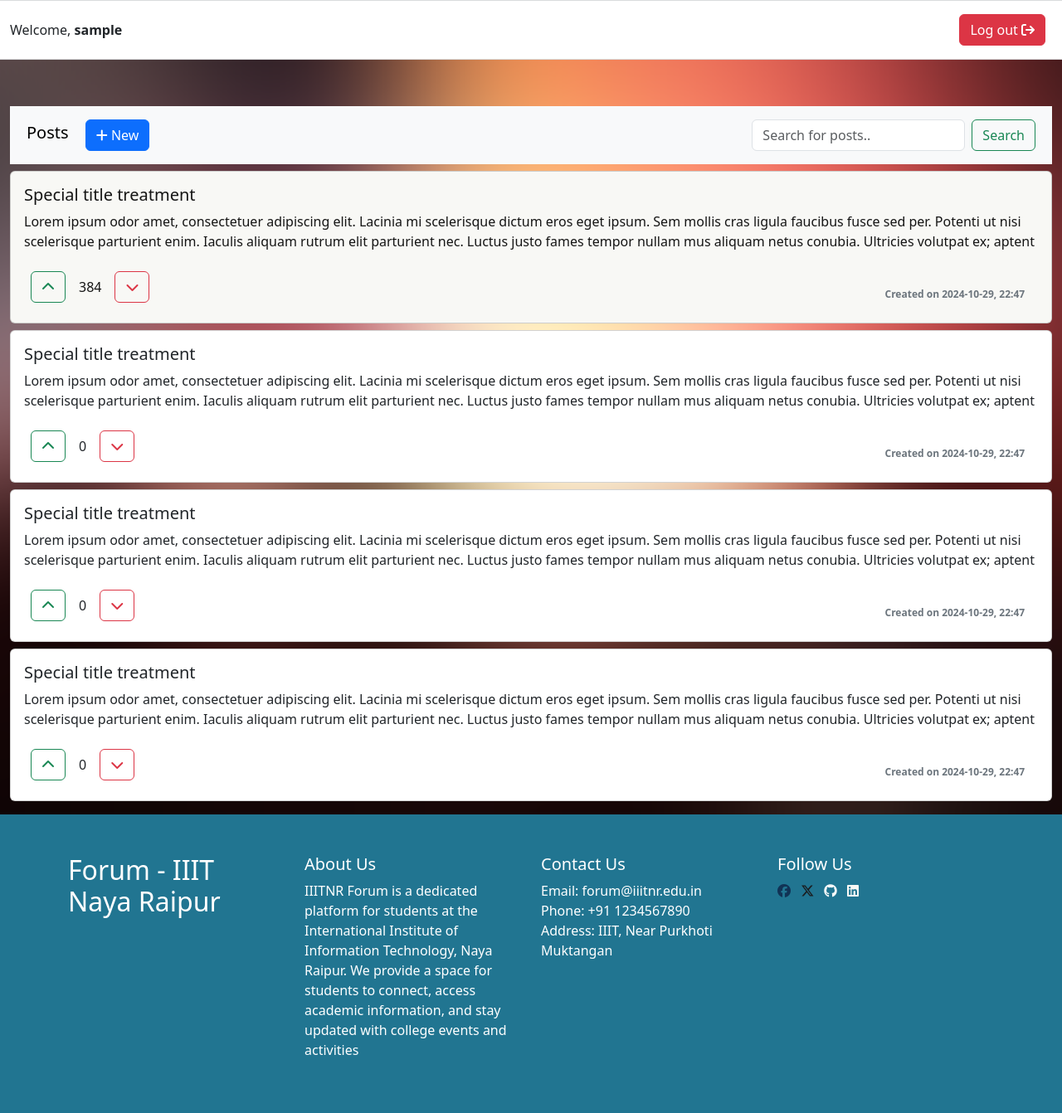
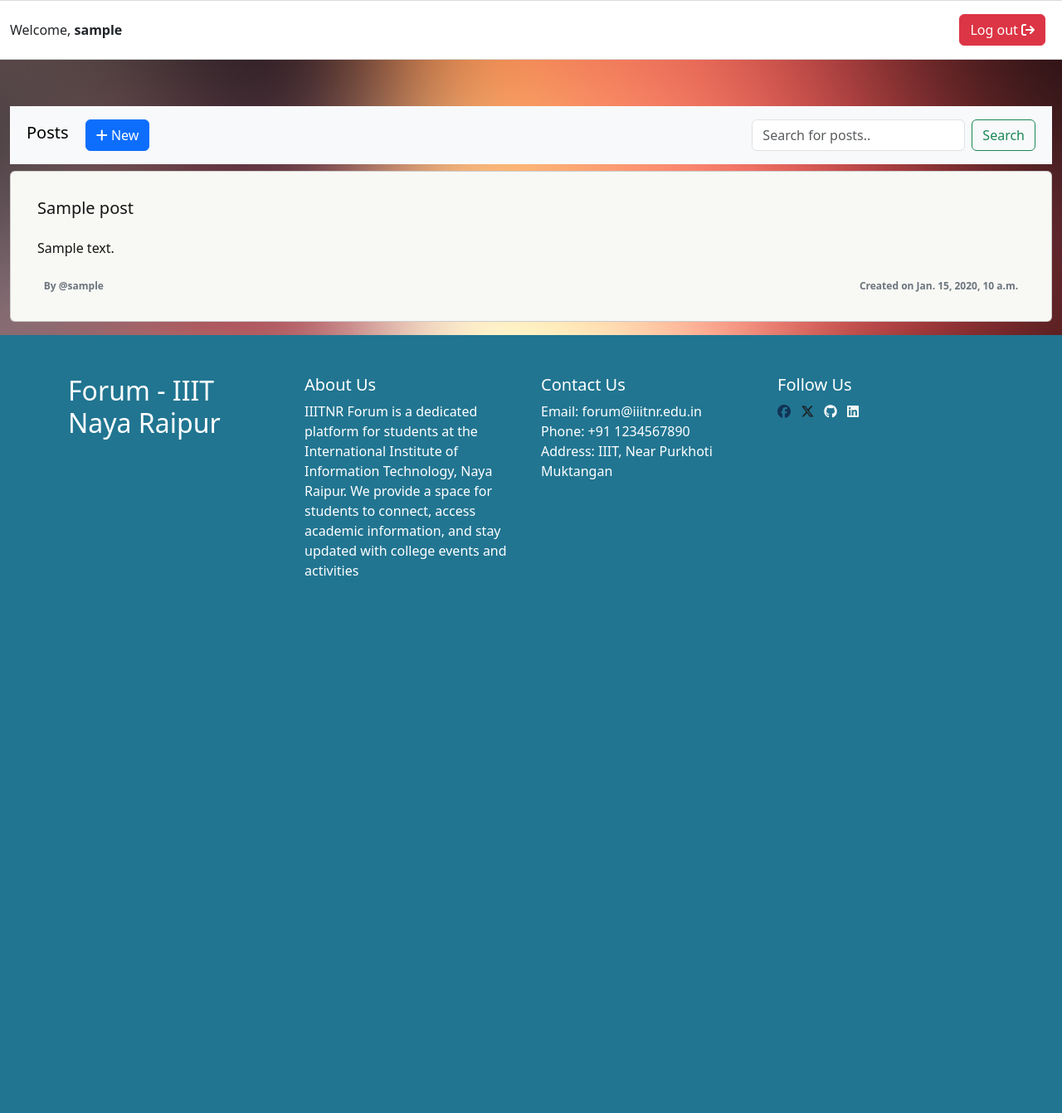
Before and after one commit to DevWarriors-IIITNR/forum-website, a Django app: page / in a window 1280 px wide. Shown: the part 106-1448 px from the top of the page at 83% size. After the commit the page ends 800 px from the top, so only its background shows below. Run offline with Django 5.2, Linux system fonts and the light colour scheme; a user stored in the database is signed in; tables that the repository leaves empty hold one stand-in row (values such as "Sample post"); some libraries are stand-ins or nearby versions.

Commit message:
dynamically loaded postview

```diff
--- a/Forum/views.py
+++ b/Forum/views.py
@@ -1,12 +1,14 @@
 from datetime import datetime
 from django.shortcuts import HttpResponse, redirect, render
 from django.contrib.auth import logout
-from .models import PostForm, CommentForm
+from .models import Post, Comment, PostForm, CommentForm
 
 
 def home(request):
     if request.user.is_authenticated:
-        return render(request, "test.html")
+        posts = Post.objects.all()
+        args = {"posts": posts}
+        return render(request, "test.html", args)
     return render(request, "index.html")
 
 
--- a/templates/test.html
+++ b/templates/test.html
@@ -21,74 +21,19 @@
     </div>
   </nav>
 
-  <div class="card my-2" style="background-color:#f8f8f5; color:#151515;">
-    <div class="card-body">
-      <h5 class="card-title">Special title treatment</h5>
-      <p class="card-text text-wrap text-truncate" style="max-height: 3rem;">Lorem ipsum odor amet, consectetuer adipiscing elit. Lacinia mi scelerisque dictum eros eget ipsum. Sem mollis cras ligula faucibus fusce sed per. Potenti ut nisi scelerisque parturient enim. Iaculis aliquam rutrum elit parturient nec. Luctus justo fames tempor nullam mus aliquam netus conubia. Ultricies volutpat ex; aptent per consequat sodales. Sapien lobortis litora condimentum phasellus ad hac. Orci litora rutrum et cubilia; sociosqu est.</p>
-      <div class="d-flex p-2 justify-content-start align-items-center">
-        <div class="d-flex pr-5 flex-shrink-1 justify-content-start align-items-center">
-          <input type="radio" class="btn-check" name="options-outlined-1" id="success-outlined-1" autocomplete="off">
-          <label class="btn btn-outline-success" for="success-outlined-1"><i class="fa-solid fa-chevron-up"></i></label>
-          <div class="text-center flex-grow-1 px-3">384</div>
-          <input type="radio" class="btn-check" name="options-outlined-1" id="danger-outlined-1" autocomplete="off">
-          <label class="btn btn-outline-danger" for="danger-outlined-1"><i class="fa-solid fa-chevron-down"></i></label>
+  {% for post in posts %}
+    <div class="card my-2" style="background-color:#f8f8f5; color:#151515;">
+      <div class="card-body">
+      <h5 class="card-title p-2 m-2">{{ post.title }}</h5>
+      <p class="card-text p-2 m-2 text-wrap text-truncate" style="max-height: 3rem;">{{ post.body }}</p>
+        <div class="d-flex p-2 m-2 justify-content-start align-items-center">
+          <div class="badge align-self-middle text-wrap text-start me-auto text-secondary">By @{{ post.user }}</div>
+          <div class="badge align-self-end text-wrap text-end ms-auto text-secondary">Created on {{ post.created_at }}</div>
         </div>
-        <div class="badge align-self-end text-wrap text-end ms-auto text-secondary">Created on 2024-10-29, 22:47</div>
+
       </div>
-
     </div>
-  </div>
-  <div class="card my-2">
-    <div class="card-body">
-      <h5 class="card-title">Special title treatment</h5>
-      <p class="card-text text-wrap text-truncate" style="max-height: 3rem; max-width: 120rem;">Lorem ipsum odor amet, consectetuer adipiscing elit. Lacinia mi scelerisque dictum eros eget ipsum. Sem mollis cras ligula faucibus fusce sed per. Potenti ut nisi scelerisque parturient enim. Iaculis aliquam rutrum elit parturient nec. Luctus justo fames tempor nullam mus aliquam netus conubia. Ultricies volutpat ex; aptent per consequat sodales. Sapien lobortis litora condimentum phasellus ad hac. Orci litora rutrum et cubilia; sociosqu est.</p>
-      <div class="d-flex p-2 justify-content-start align-items-center">
-        <div class="d-flex pr-5 flex-shrink-1 justify-content-start align-items-center">
-          <input type="radio" class="btn-check" name="options-outlined-2" id="success-outlined-2" autocomplete="off">
-          <label class="btn btn-outline-success" for="success-outlined-2"><i class="fa-solid fa-chevron-up"></i></label>
-          <div class="text-center flex-grow-1 px-3">0</div>
-          <input type="radio" class="btn-check" name="options-outlined-2" id="danger-outlined-2" autocomplete="off">
-          <label class="btn btn-outline-danger" for="danger-outlined-2"><i class="fa-solid fa-chevron-down"></i></label>
-        </div>
-        <div class="badge align-self-end text-wrap text-end ms-auto text-secondary">Created on 2024-10-29, 22:47</div>
-      </div>
-
-    </div>
-  </div>
-  <div class="card my-2">
-    <div class="card-body">
-      <h5 class="card-title">Special title treatment</h5>
-      <p class="card-text text-wrap text-truncate" style="max-height: 3rem; max-width: 120rem;">Lorem ipsum odor amet, consectetuer adipiscing elit. Lacinia mi scelerisque dictum eros eget ipsum. Sem mollis cras ligula faucibus fusce sed per. Potenti ut nisi scelerisque parturient enim. Iaculis aliquam rutrum elit parturient nec. Luctus justo fames tempor nullam mus aliquam netus conubia. Ultricies volutpat ex; aptent per consequat sodales. Sapien lobortis litora condimentum phasellus ad hac. Orci litora rutrum et cubilia; sociosqu est.</p>
-      <div class="d-flex p-2 justify-content-start align-items-center">
-        <div class="d-flex pr-5 flex-shrink-1 justify-content-start align-items-center">
-          <input type="radio" class="btn-check" name="options-outlined-3" id="success-outlined-3" autocomplete="off">
-          <label class="btn btn-outline-success" for="success-outlined-3"><i class="fa-solid fa-chevron-up"></i></label>
-          <div class="text-center flex-grow-1 px-3">0</div>
-          <input type="radio" class="btn-check" name="options-outlined-3" id="danger-outlined-3" autocomplete="off">
-          <label class="btn btn-outline-danger" for="danger-outlined-3"><i class="fa-solid fa-chevron-down"></i></label>
-        </div>
-        <div class="badge align-self-end text-wrap text-end ms-auto text-secondary">Created on 2024-10-29, 22:47</div>
-      </div>
-
-    </div>
-  </div>
-  <div class="card my-2">
-    <div class="card-body">
-      <h5 class="card-title">Special title treatment</h5>
-      <p class="card-text text-wrap text-truncate" style="max-height: 3rem; max-width: 120rem;">Lorem ipsum odor amet, consectetuer adipiscing elit. Lacinia mi scelerisque dictum eros eget ipsum. Sem mollis cras ligula faucibus fusce sed per. Potenti ut nisi scelerisque parturient enim. Iaculis aliquam rutrum elit parturient nec. Luctus justo fames tempor nullam mus aliquam netus conubia. Ultricies volutpat ex; aptent per consequat sodales. Sapien lobortis litora condimentum phasellus ad hac. Orci litora rutrum et cubilia; sociosqu est.</p>
-      <div class="d-flex p-2 justify-content-start align-items-center">
-        <div class="d-flex pr-5 flex-shrink-1 justify-content-start align-items-center">
-          <input type="radio" class="btn-check" name="options-outlined-4" id="success-outlined-4" autocomplete="off">
-          <label class="btn btn-outline-success" for="success-outlined-4"><i class="fa-solid fa-chevron-up"></i></label>
-          <div class="text-center flex-grow-1 px-3">0</div>
-          <input type="radio" class="btn-check" name="options-outlined-4" id="danger-outlined-4" autocomplete="off">
-          <label class="btn btn-outline-danger" for="danger-outlined-4"><i class="fa-solid fa-chevron-down"></i></label>
-        </div>
-        <div class="badge align-self-end text-wrap text-end ms-auto text-secondary">Created on 2024-10-29, 22:47</div>
-      </div>
-
-    </div>
-  </div>
+  {% endfor %}
   <div class="py-1"></div>
 </div>
 
```
Also changed, not shown: Forum/migrations/0002_alter_comment_created_at_alter_post_created_at.py (added).
